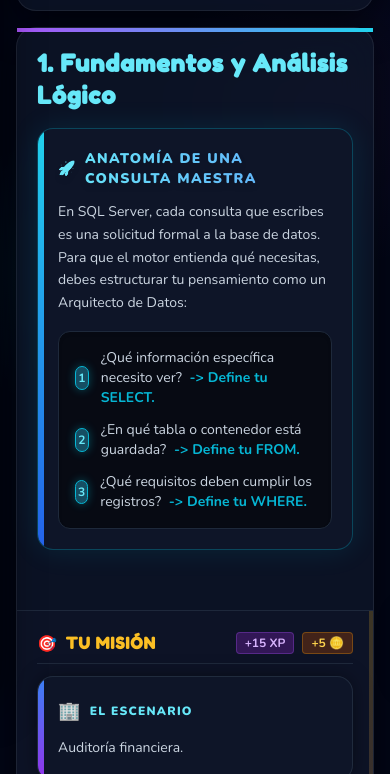
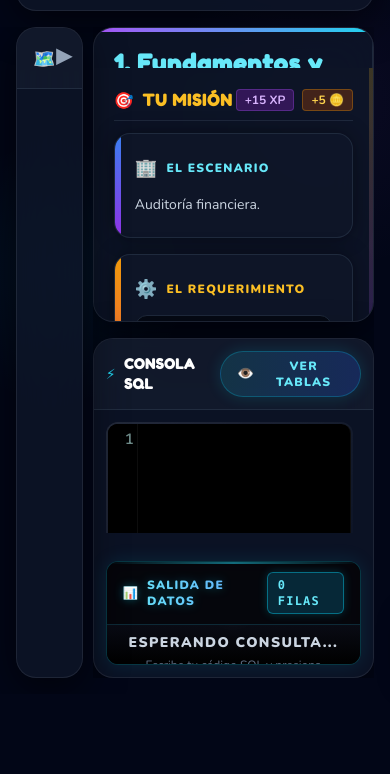
Before and after one commit to josealdairchevez/SQLaprendizaje, a plain HTML site: page index.html in a window 390 px wide. Shown: the part 150-924 px from the top of the page. After the commit the page ends 844 px from the top, so only its background shows below. Drawn offline with nearby package versions, Linux system fonts and the light colour scheme.

Commit message:
Update index.html

```diff
--- a/index.html
+++ b/index.html
@@ -52,8 +52,7 @@
             font-family: 'Nunito', sans-serif;
             background-color: var(--bg-dark);
             color: var(--text-main);
-            /* Importante para que el fondo espacial no se corte al scrollear en móvil */
-            background-attachment: fixed;
+            overflow-x: hidden;
             background-image:
                 radial-gradient(circle at 15% 50%, rgba(0, 229, 255, 0.05), transparent 25%),
                 radial-gradient(circle at 85% 30%, rgba(168, 85, 247, 0.05), transparent 25%);
@@ -103,6 +102,7 @@
         .cm-s-dracula.CodeMirror { color: #ffffff !important; }
         .cm-s-dracula span.cm-comment { color: #608b4e !important; font-style: italic; }
 
+        /* Estilos Premium para la caja de Autocompletado (IntelliSense) */
         .CodeMirror-hints {
             background-color: #0f111a;
             border: 1px solid rgba(0, 229, 255, 0.3);
@@ -149,9 +149,11 @@
         .pill-easy { border-color: var(--accent-green); color: var(--accent-green); }
         .pill-easy:hover { box-shadow: 0 0 15px rgba(16,185,129,0.4); background: rgba(16,185,129,0.15); }
         .pill-easy.active { background: var(--accent-green); }
+
         .pill-med { border-color: var(--accent-gold); color: var(--accent-gold); }
         .pill-med:hover { box-shadow: 0 0 15px rgba(251,191,36,0.4); background: rgba(251,191,36,0.15); }
         .pill-med.active { background: var(--accent-gold); }
+
         .pill-hard { border-color: var(--accent-rose); color: var(--accent-rose); }
         .pill-hard:hover { box-shadow: 0 0 15px rgba(244,63,94,0.4); background: rgba(244,63,94,0.15); }
         .pill-hard.active { background: var(--accent-rose); }
@@ -166,34 +168,17 @@
         }
         .toast.show { transform: translateX(0); }
 
-        /* --- 🌟 SIDEBAR RESPONSIVO Y DRAWER (ESTILO TICKTICK) --- */
+        /* --- SIDEBAR RESPONSIVO PREMIUM --- */
         #sidebar { transition: all 0.4s cubic-bezier(0.34, 1.56, 0.64, 1); }
+        #sidebar.collapsed { width: 4.2rem !important; }
+        #sidebar.collapsed #sidebar-chevron { transform: rotate(180deg); }
+        #sidebar.collapsed #topics-container, #sidebar.collapsed .temario-text, #sidebar.collapsed #ai-btn-container { display: none; opacity: 0; }
         #sidebar-chevron { transition: transform 0.4s ease; }
 
-        /* LÓGICA MÓVIL: Sidebar flotante (Off-Canvas) */
         @media (max-width: 767px) {
-            #sidebar {
-                position: fixed; top: 0; left: 0; height: 100vh; z-index: 60;
-                width: 85% !important; max-width: 320px;
-                transform: translateX(-100%); /* Oculto por defecto a la izquierda */
-                border-right: 1px solid rgba(0, 229, 255, 0.3);
-                border-radius: 0 1.25rem 1.25rem 0;
-                background: rgba(15, 23, 42, 0.95);
-                backdrop-filter: blur(20px);
-            }
-            #sidebar.mobile-open {
-                transform: translateX(0); /* Desliza hacia la pantalla */
-                box-shadow: 15px 0 50px rgba(0,0,0,0.9);
-            }
-            #sidebar-backdrop { display: none; }
-            #sidebar-backdrop.show { display: block; }
-        }
-
-        /* LÓGICA PC: Sidebar acoplado a la pantalla */
-        @media (min-width: 768px) {
-            #sidebar.collapsed { width: 4.2rem !important; }
-            #sidebar.collapsed #sidebar-chevron { transform: rotate(180deg); }
-            #sidebar.collapsed #topics-container, #sidebar.collapsed .temario-text, #sidebar.collapsed #ai-btn-container { display: none; opacity: 0; }
+            #sidebar { position: absolute; left: 1rem; top: 0; bottom: 1rem; z-index: 50; height: calc(100% - 1rem); }
+            #sidebar:not(.collapsed) { width: 85% !important; max-width: 320px; box-shadow: 15px 0 50px rgba(0,0,0,0.9); border: 1px solid rgba(0, 229, 255, 0.4); }
+            #main-content { margin-left: 4.8rem; width: calc(100% - 4.8rem); transition: all 0.4s ease; }
         }
 
         .error-panel {
@@ -203,7 +188,9 @@
             border-radius: 0.75rem;
             box-shadow: 0 10px 30px rgba(0, 0, 0, 0.5), inset 0 0 20px rgba(255, 71, 87, 0.05);
             animation: slideIn 0.3s ease-out forwards;
-            position: relative; overflow: hidden; padding: 1.25rem;
+            position: relative;
+            overflow: hidden;
+            padding: 1.25rem;
         }
         .error-panel::before {
             content: ''; position: absolute; top: -20px; left: -20px; width: 140px; height: 140px;
@@ -233,14 +220,10 @@
         .quiz-option.incorrect .quiz-circle { border-color: #ef4444; background: #ef4444; }
     </style>
 </head>
-
-<!-- 🌟 CAMBIO UX: Permite scroll vertical libre en móviles (min-h-screen) y mantiene el encaje en PC (md:h-screen y md:overflow-hidden) -->
-<body class="min-h-screen md:h-screen flex flex-col overflow-x-hidden md:overflow-hidden relative">
+<body class="h-screen flex flex-col overflow-hidden">
 
     <header class="glass-panel m-4 p-4 flex flex-col md:flex-row justify-between items-center z-10 shrink-0">
         <div class="flex items-center gap-4 mb-4 md:mb-0">
-            <!-- 🌟 MENÚ HAMBURGUESA (Solo visible en móviles) -->
-            <button onclick="window.toggleSidebar()" class="md:hidden text-cyan-400 text-3xl leading-none font-bold" style="text-shadow: 0 0 10px rgba(0,229,255,0.5);">≡</button>
             <div class="w-12 h-12 rounded-full bg-gradient-to-br from-cyan-400 to-purple-600 flex items-center justify-center text-2xl shadow-[0_0_15px_rgba(0,229,255,0.5)]">👩‍💻</div>
             <div>
                 <h1 class="text-2xl text-transparent bg-clip-text bg-gradient-to-r from-cyan-300 to-purple-400">SQL MASTERY</h1>
@@ -265,13 +248,9 @@
         </div>
     </header>
 
-    <!-- 🌟 FONDO OSCURO BORROSO AL ABRIR EL MENÚ MÓVIL (Al hacer clic, se cierra) -->
-    <div id="sidebar-backdrop" class="fixed inset-0 bg-black/80 backdrop-blur-sm z-50 md:hidden" onclick="window.toggleSidebar()"></div>
+    <main class="flex-1 flex flex-row gap-4 px-4 pb-4 overflow-hidden z-10 min-h-0 relative">
 
-    <!-- 🌟 CAMBIO UX: Se quita la restricción de altura en móviles -->
-    <main class="flex-1 flex flex-col md:flex-row gap-4 px-4 pb-4 md:overflow-hidden z-10 relative">
-
-        <!-- SIDEBAR -->
+        <!-- SIDEBAR (Barra Off-Canvas Móvil) -->
         <aside id="sidebar" class="glass-panel w-72 flex flex-col shrink-0 overflow-hidden min-h-0">
             <div class="p-4 border-b border-slate-700/50 bg-slate-800/30 flex justify-between items-center cursor-pointer hover:bg-slate-700/60 transition-colors" onclick="window.toggleSidebar()" title="Ocultar/Mostrar Temario">
                 <h2 class="text-lg text-white font-bold flex items-center gap-2"><span>🗺️</span> <span class="temario-text">Temario</span></h2>
@@ -291,19 +270,18 @@
             </div>
         </aside>
 
-        <!-- SECCIÓN PRINCIPAL (Se adapta libremente hacia abajo en móviles) -->
-        <section id="main-content" class="flex-1 flex flex-col gap-4 w-full md:overflow-hidden">
+        <!-- SECCIÓN PRINCIPAL -->
+        <section id="main-content" class="flex-1 flex flex-col gap-4 overflow-hidden min-h-0">
 
-            <!-- BLOQUE SUPERIOR (Teoría y Misión) -->
-            <div class="glass-panel shrink-0 flex flex-col md:flex-row md:overflow-hidden md:max-h-[40vh]">
+            <div class="glass-panel shrink-0 flex flex-col md:flex-row overflow-hidden max-h-[35vh] md:max-h-[40vh] min-h-0">
 
-                <div class="flex-1 p-5 border-b md:border-b-0 md:border-r border-slate-700/50 md:overflow-y-auto relative" id="theory-scroll-container">
+                <div class="flex-1 p-5 border-r border-slate-700/50 overflow-y-auto relative min-h-0" id="theory-scroll-container">
                     <div class="absolute top-0 left-0 w-full h-1 bg-gradient-to-r from-purple-500 to-cyan-400"></div>
                     <h2 id="topic-title" class="text-2xl text-cyan-300 mb-4 font-black tracking-wide">Cargando...</h2>
                     <div id="topic-theory" class="space-y-4 pb-4"></div>
                 </div>
 
-                <div class="w-full md:w-1/2 p-5 bg-slate-900/40 flex flex-col md:overflow-y-auto relative">
+                <div class="w-full md:w-1/2 p-5 bg-slate-900/40 flex flex-col overflow-y-auto relative min-h-0">
                     <div class="absolute right-0 top-0 w-1 h-full bg-gradient-to-b from-amber-400 to-purple-500 opacity-20"></div>
 
                     <div class="flex justify-between items-center mb-3 border-b border-slate-700/50 pb-2 shrink-0">
@@ -346,9 +324,7 @@
                 </div>
             </div>
 
-            <!-- BLOQUE INFERIOR (Consola y Salida) -->
-            <!-- 🌟 CAMBIO UX: min-h-[600px] garantiza que no se aplaste en móviles y puedas scrollear -->
-            <div class="flex-1 glass-panel flex flex-col md:overflow-hidden relative min-h-[600px] md:min-h-0">
+            <div class="flex-1 glass-panel flex flex-col overflow-hidden relative min-h-0">
 
                 <div class="p-3 border-b border-slate-700/50 flex justify-between items-center bg-slate-800/30 shrink-0">
                     <h2 class="text-sm text-white font-bold tracking-wide flex items-center gap-2">
@@ -360,9 +336,9 @@
                     </button>
                 </div>
 
-                <div class="flex-1 flex flex-col md:flex-row md:overflow-hidden min-h-0">
+                <div class="flex-1 flex flex-col md:flex-row overflow-hidden min-h-0">
 
-                    <div class="m-3 flex-1 flex flex-col gap-3 md:overflow-y-auto pr-2 relative min-h-0 pb-2">
+                    <div class="m-3 flex-1 flex flex-col gap-3 overflow-y-auto pr-2 relative min-h-0 pb-2">
                         <div class="console-wrapper shrink-0">
                             <textarea id="sql-editor"></textarea>
                         </div>
@@ -414,7 +390,7 @@
                         </div>
                     </div>
 
-                    <div class="flex-1 output-panel mx-3 mb-3 mt-4 md:mt-0 relative rounded-xl overflow-hidden flex flex-col min-h-[250px] md:min-h-0">
+                    <div class="flex-1 output-panel mx-3 mb-3 mt-4 md:mt-0 relative rounded-xl overflow-hidden flex flex-col min-h-0">
                         <div class="absolute top-0 left-0 w-full h-[2px] bg-gradient-to-r from-transparent via-cyan-400 to-transparent opacity-50 z-20"></div>
 
                         <div class="bg-[#05060a]/80 px-4 py-2.5 text-xs font-black uppercase tracking-widest border-b border-cyan-900/50 flex justify-between items-center shrink-0 z-10 relative">
@@ -786,14 +762,19 @@ ESTRUCTURA EXACTA DEL JSON REQUERIDO:
         ];
 
         async function initApp() {
-            // Cargar temas personalizados de localStorage
+            // 1. Auto-colapsar temario en dispositivos móviles al cargar
+            if (window.innerWidth < 768) {
+                document.getElementById('sidebar').classList.add('collapsed');
+            }
+
+            // 2. Cargar temas personalizados de localStorage
             let customTopics = JSON.parse(localStorage.getItem('sql_custom_topics') || "[]");
             customTopics.forEach(d => {
                 if (!d.id) d.id = "t" + Math.random().toString(36).substr(2, 9);
                 TOPICS.push(createTopicFromJSON(d));
             });
 
-            // Reordenar basado en localStorage
+            // 3. Reordenar basado en localStorage
             let savedOrder = JSON.parse(localStorage.getItem('sql_topic_order') || "null");
             if (savedOrder) {
                 TOPICS.sort((a, b) => {
@@ -806,7 +787,7 @@ ESTRUCTURA EXACTA DEL JSON REQUERIDO:
             }
 
             try {
-                // Instanciar CodeMirror con IntelliSense activado
+                // 4. Instanciar CodeMirror con IntelliSense activado
                 sqlEditor = CodeMirror.fromTextArea(document.getElementById("sql-editor"), {
                     mode: "text/x-sql",
                     theme: "dracula",
@@ -861,19 +842,8 @@ ESTRUCTURA EXACTA DEL JSON REQUERIDO:
             }
         }
 
-        // 🌟 LÓGICA DE TOGGLE SIDEBAR (Nativa Móvil / PC)
         window.toggleSidebar = function() {
-            const sidebar = document.getElementById('sidebar');
-            const backdrop = document.getElementById('sidebar-backdrop');
-
-            if (window.innerWidth < 768) {
-                // Móvil: Deslizar Sidebar y encender fondo oscuro
-                sidebar.classList.toggle('mobile-open');
-                backdrop.classList.toggle('show');
-            } else {
-                // Escritorio: Comprimir panel al lado izquierdo
-                sidebar.classList.toggle('collapsed');
-            }
+            document.getElementById('sidebar').classList.toggle('collapsed');
         };
 
         // DRAG AND DROP - RENDER SIDEBAR
@@ -889,15 +859,7 @@ ESTRUCTURA EXACTA DEL JSON REQUERIDO:
                 btn.className = `w-full text-left p-3 rounded-xl mb-2 transition-all font-bold text-sm flex justify-between items-center cursor-grab active:cursor-grabbing border ${isActive ? 'bg-cyan-900/40 text-cyan-300 border-cyan-500/50 shadow-[0_0_15px_rgba(0,229,255,0.15)]' : 'bg-slate-800/40 text-slate-400 border-transparent hover:bg-slate-700/50'}`;
                 btn.innerHTML = `<span class="truncate pr-2 pointer-events-none">${topic.title}</span><span class="opacity-50 pointer-events-none text-lg leading-none mb-1">⋮</span>`;
                 btn.draggable = true;
-
-                // 🌟 Al hacer clic en móvil, carga el tema y Cierra el menú automáticamente
-                btn.onclick = () => {
-                    window.loadExercise(idx, 0);
-                    if(window.innerWidth < 768) {
-                        document.getElementById('sidebar').classList.remove('mobile-open');
-                        document.getElementById('sidebar-backdrop').classList.remove('show');
-                    }
-                };
+                btn.onclick = () => { window.loadExercise(idx, 0); if(window.innerWidth < 768) window.toggleSidebar(); };
 
                 btn.addEventListener('dragstart', (e) => {
                     draggedTopicIndex = idx;
```
